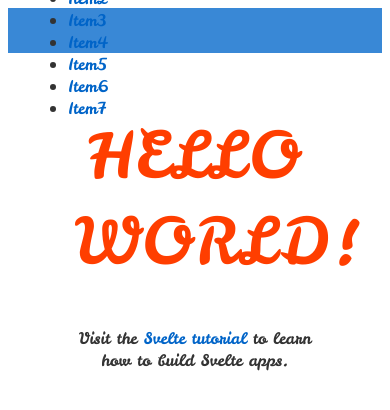
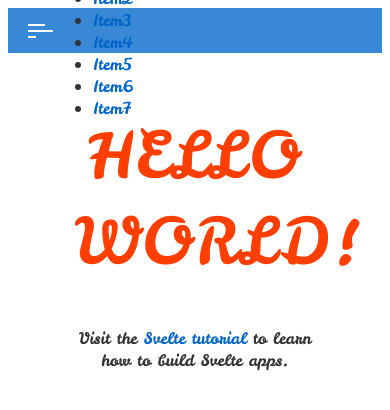
Before and after one commit to sammy-code98/svelte-navbar, a Svelte app: page / in a window 390 px wide. Shown: the top 410 px of the page. Built offline with nearby package versions, Linux system fonts and the light colour scheme.

Commit message:
style hamburger

```diff
--- a/src/App.svelte
+++ b/src/App.svelte
@@ -12,17 +12,17 @@
     { label: "Item6", href: "#" },
     { label: "Item7", href: "#" },
   ];
-    // mobile icon and display menu
-	let showMobileMenu = false;
+  // mobile icon and display menu
+  let showMobileMenu = false;
 </script>
 
 <div>
   <nav>
     <div class="inner">
-      <div class={`mobile-icon${showMobileMenu ? ' active' : ''}`}>
-        <div class="middle-line" />
+      <div class={`mobile-icon${showMobileMenu ? " active" : ""}`}>
+        <div class="center-line" />
       </div>
-      <ul  class={`navbar-list${showMobileMenu ? ' mobile' : ''}`}>
+      <ul class={`navbar-list${showMobileMenu ? " mobile" : ""}`}>
         {#each navItem as item}
           <li><a href={item.href}>{item.label}</a></li>
         {/each}
@@ -55,7 +55,49 @@
 
     display: flex;
     align-items: center;
-	height: 100%;
+    height: 100%;
+  }
+  /* hamburger icon sytle */
+  .mobile-icon {
+    width: 25px;
+    height: 14px;
+    position: relative;
+    cursor: pointer;
+  }
+  .mobile-icon:after,
+  .mobile-icon:before,
+  .center-line {
+	  content: "";
+	  position: absolute;
+	  width: 100%;
+	  height: 2px;
+	  background-color: #fff;
+	  transition: all 0.4s;
+	  transform-origin: center;
+  }
+  .mobile-icon:before,
+  .center-line{
+	  top: 0;
+  }
+  .mobile-icon:after,
+  .center-line{
+	  bottom: 0;
+  }
+  .mobile-icon:before{
+	  width: 66%;
+  }
+  .mobile-icon:after{
+	  width: 33%;
+  }
+  .center-line{
+	  margin: auto;
+  }
+  .mobile-icon:hover:before,
+  .mobile-icon:hover:after,
+  .mobile-icon.active:before,
+  .mobile-icon.active:after,
+  .mobile-icon.active .center-line {
+    width: 100%;
   }
   main {
     text-align: center;
@@ -63,6 +105,14 @@
     max-width: 240px;
     margin: 0 auto;
     font-family: "Leckerli One", cursive;
+  }
+  .mobile-icon.active:before,
+  .mobile-icon.active:after {
+    top: 50%;
+    transform: rotate(-45deg);
+  }
+  .mobile-icon.active .center-line {
+    transform: rotate(45deg);
   }
 
   h1 {
```
